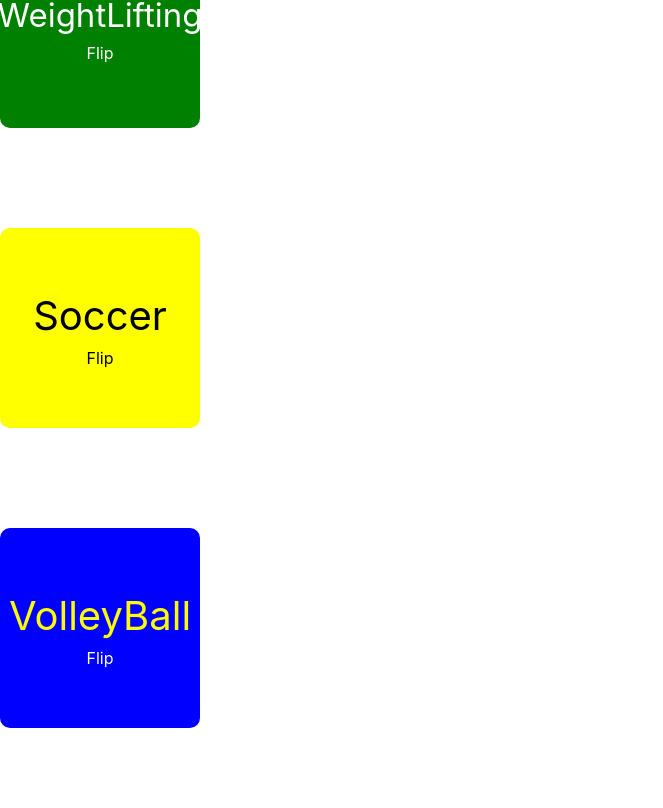
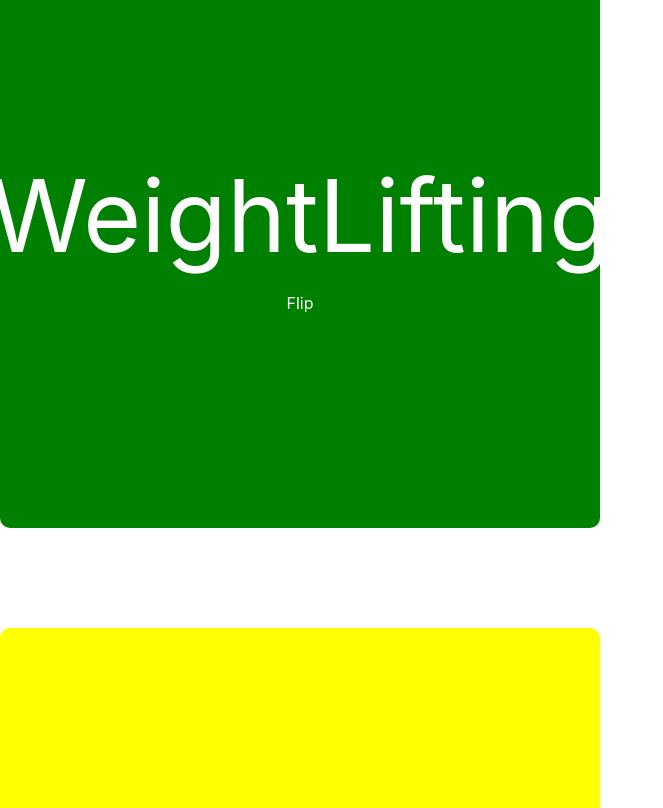
Before and after one commit to markfastner/Beachhacks-2023-Sports-Training-Connection, a React (Create React App) app: page /Categories in a window 1280 px wide. Shown: the part 272-1080 px from the top of the page, without its empty margins (0-663 px from the left). Before the commit the page ends 1000 px from the top, so only its background shows below. Built offline with nearby package versions, Linux system fonts and the light colour scheme; what react-native would draw is missing.

Commit message:
changed categories

```diff
--- a/src/views/Categories/categories.js
+++ b/src/views/Categories/categories.js
@@ -89,8 +89,8 @@ const CardFlip = () => {
         <div
           style={{
             backgroundColor: "green",
-            width: "200px",
-            height: "200px",
+            width: "600px",
+            height: "600px",
             display: "flex",
             justifyContent: "center",
             alignItems: "center",
@@ -100,7 +100,7 @@ const CardFlip = () => {
           }}
         >
           <div style={{ textAlign: "center" }}>
-            <h1 style = {{fontSize: "33px", color: "white   "}}>WeightLifting</h1>
+            <h1 style = {{fontSize: "100px", color: "white   "}}>WeightLifting</h1>
             <button onClick={handleClick1}>Flip</button>
           </div>
         </div>
@@ -108,8 +108,8 @@ const CardFlip = () => {
         <div
           style={{
             backgroundColor: "red",
-            width: "200px",
-            height: "200px",
+            width: "600px",
+            height: "600px",
             display: "flex",
             justifyContent: "center",
             alignItems: "center",
@@ -118,7 +118,7 @@ const CardFlip = () => {
           }}
         >
           <div style={{ textAlign: "center" }}>
-            <h1 style = {{fontSize: "10px"}}> Weightlifting works out different muscles depending on the type of exercise you do. Some of the major muscle groups that weightlifting can target are chest, back, shoulders, quads, glutes, hamstrings, biceps and triceps123. You can do exercises like bench press, overhead press, deadlift, squat, curl and dip to work these muscles.</h1>
+            <h1 style = {{fontSize: "33px"}}> Weightlifting works out different muscles depending on the type of exercise you do. Some of the major muscle groups that weightlifting can target are chest, back, shoulders, quads, glutes, hamstrings, biceps and triceps123. You can do exercises like bench press, overhead press, deadlift, squat, curl and dip to work these muscles.</h1>
             <button onClick={handleClick1}>Flip back</button>
           </div>
         </div>
@@ -128,8 +128,8 @@ const CardFlip = () => {
         <div
           style={{
             backgroundColor: "Yellow",
-            width: "200px",
-            height: "200px",
+            width: "600px",
+            height: "600px",
             display: "flex",
             justifyContent: "center",
             alignItems: "center",
@@ -139,7 +139,7 @@ const CardFlip = () => {
           }}
         >
           <div style={{ textAlign: "center" }}>
-            <h1 style = {{fontSize: "40px"}}>Soccer</h1>
+            <h1 style = {{fontSize: "100px"}}>Soccer</h1>
 
             <button onClick={handleClick2}>Flip</button>
           </div>
@@ -148,8 +148,8 @@ const CardFlip = () => {
         <div
           style={{
             backgroundColor: "orange",
-            width: "200px",
-            height: "200px",
+            width: "600px",
+            height: "600px",
             display: "flex",
             justifyContent: "center",
             alignItems: "center",
@@ -158,7 +158,7 @@ const CardFlip = () => {
           }}
         >
           <div style={{ textAlign: "center" }}>
-          <h1 style={{fontSize: "10px", color: "black"}}>
+          <h1 style={{fontSize: "33px", color: "black"}}>
           Soccer works out many muscles in your body. Some of the main ones are quadriceps, hamstrings, gluteus maximus, abductors, adductors, latissimus dorsi, trapezius and biceps1. These muscles help you with kicking, sprinting, tackling, jumping and controlling the ball12. You can do exercises like lateral deficit squats, split squat jumps, single-leg Romanian deadlifts, push-ups and Australian pull-ups to strengthen these muscles </h1>
             <button onClick={handleClick2}>Flip back</button>
           </div>
@@ -169,8 +169,8 @@ const CardFlip = () => {
 
           style={{
             backgroundColor: "blue",
-            width: "200px",
-            height: "200px",
+            width: "600px",
+            height: "600px",
             display: "flex",
             justifyContent: "center",
             alignItems: "center",
@@ -182,7 +182,7 @@ const CardFlip = () => {
 
           <div style={{ textAlign: "center" }}>
 
-            <h1 style={{fontSize: "40px", color: "Yellow"}}>VolleyBall</h1>
+            <h1 style={{fontSize: "100px", color: "Yellow"}}>VolleyBall</h1>
 
 
 
@@ -197,19 +197,20 @@ const CardFlip = () => {
         <div
           style={{
             backgroundColor: "orange",
-            width: "200px",
-            height: "200px",
+            width: "600px",
+            height: "600px",
             display: "flex",
             justifyContent: "center",
             alignItems: "center",
             color: "black",
-            borderRadius: "10px"
+            borderRadius: "10px",
+            marginLeft: "100px"
           }}
         >
           <div style={{ textAlign: "center" }}>
 
 
-            <h1 style={{fontSize: "9px"}}>
+            <h1 style={{fontSize: "33px"}}>
 
 Some of the muscle groups that volleyball works out are:
 
--- /dev/null
+++ b/src/views/Profile/profile.js
@@ -0,0 +1,21 @@
+
+<html>
+  <head>
+    <title>DaisyJS Example</title>
+    <script src="https://unpkg.com/daisyjs"></script>
+  </head>
+  <body>
+    <div id="daisy-container"></div>
+    <script>
+      const container = document.getElementById('daisy-container');
+      const daisyInstance = daisy.create(container);
+
+      const text = daisy.text("Name: ")
+        .bold("Mark").text("  Status: ")
+        .italic("Trainee").text("  Email: ")
+        .underline("mark@gmail.com");
+
+      daisyInstance.render(text);
+    </script>
+  </body>
+</html>
```
